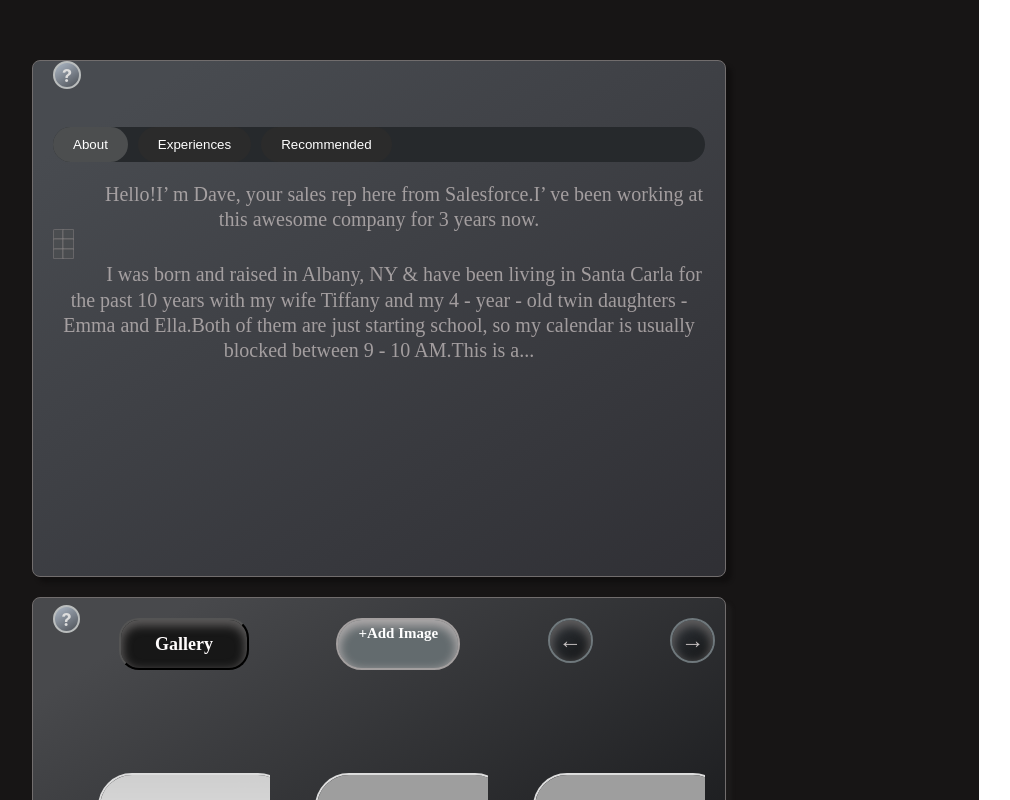
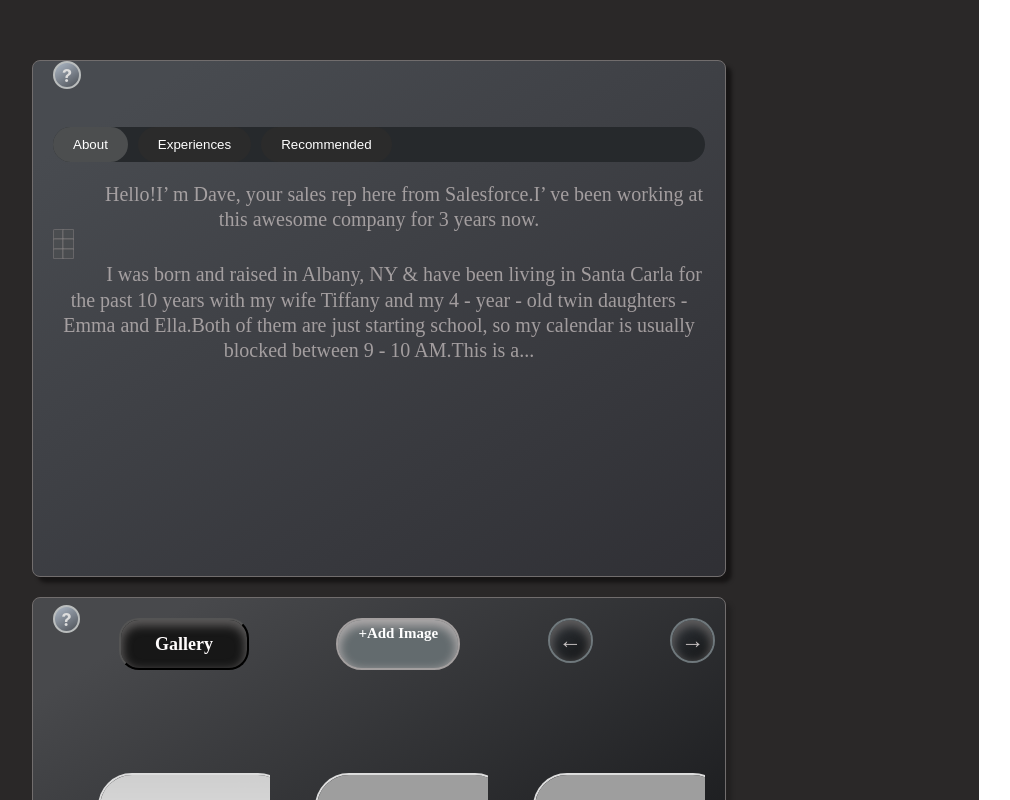
Before and after one commit to RinniVatsa/urban-robot, a React (Create React App) app: page / in a window 1280 px wide. Shown: the top 800 px of the page, without its empty margins (221-1231 px from the left). Built offline with nearby package versions, Linux system fonts and the light colour scheme; grey boxes are pictures that could not be loaded.

Commit message:
new feature next

```diff
--- a/src/App.css
+++ b/src/App.css
@@ -7,7 +7,7 @@
     max-width: 1200px;
     box-sizing: border-box;
     margin-top: -50px;
-    background-color: rgb(23, 21, 21);
+    background-color: rgb(42, 40, 40);
 }
 
 .left-section {
```
